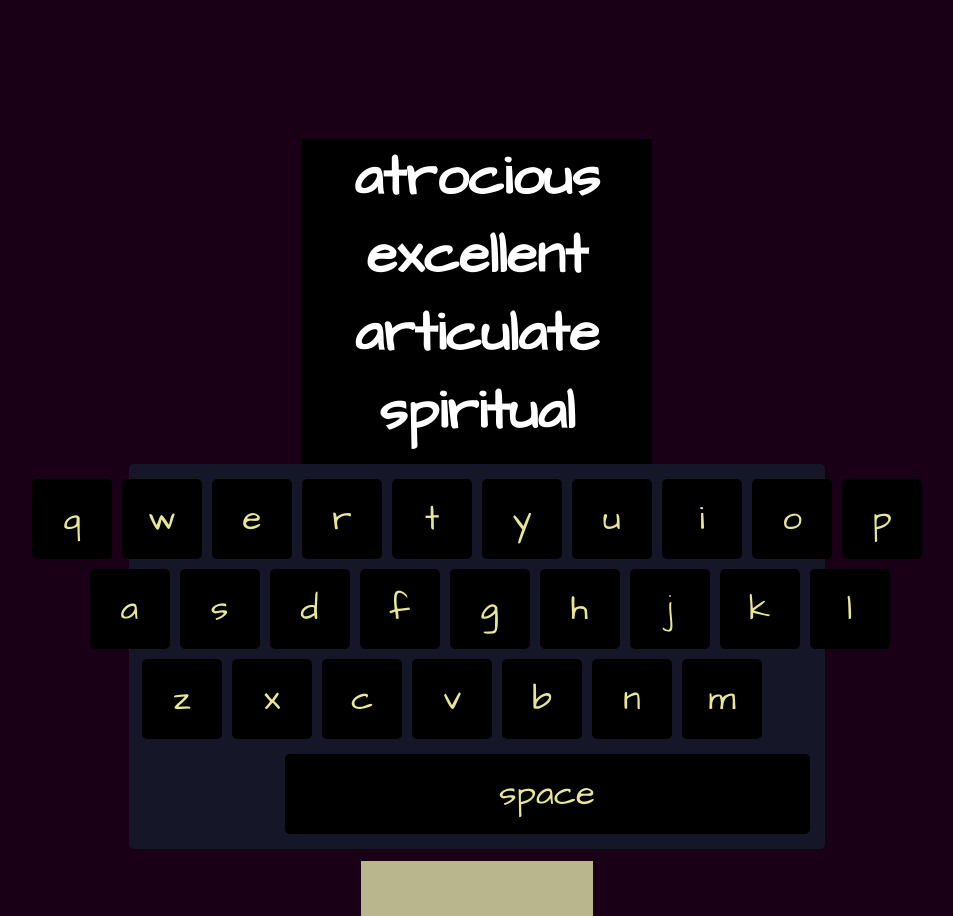
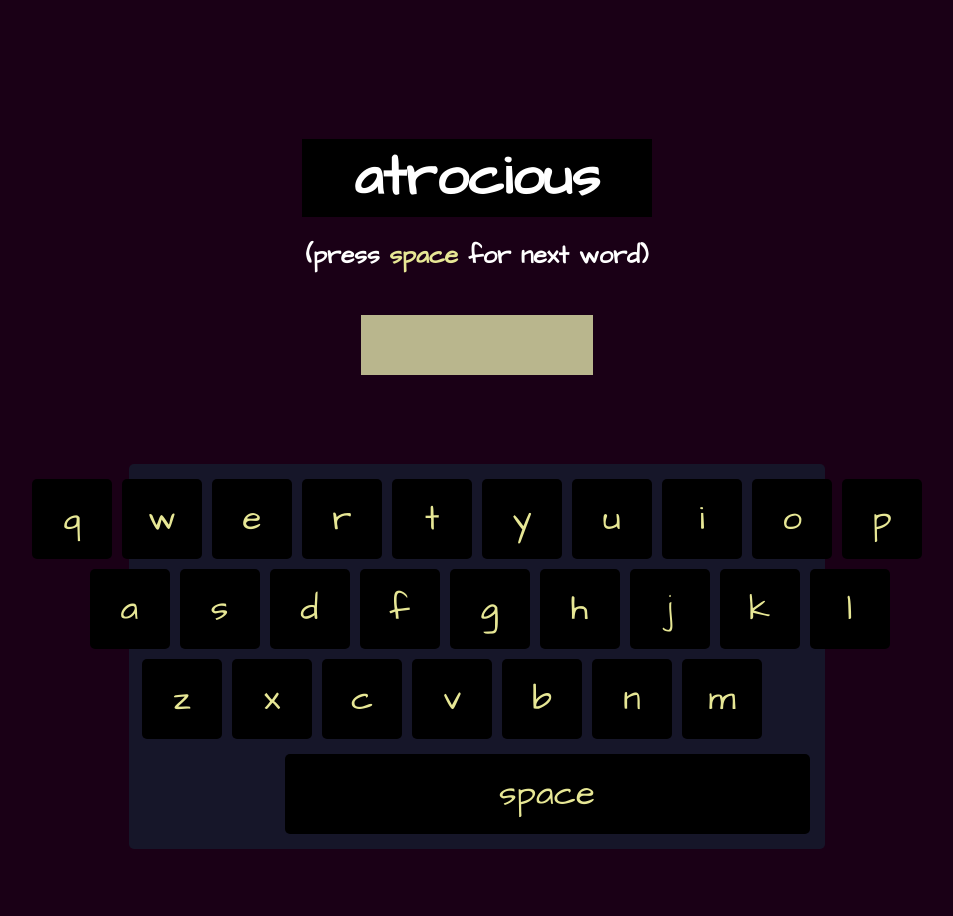
Before and after one commit to codenameuriel/fingerz, a React (Create React App) app: page / in a window 1280 px wide. Shown: the whole page, without its empty margins (163-1116 px from the left). After the commit the page ends 857 px from the top, so only its background shows below. Built offline with nearby package versions, Linux system fonts and the light colour scheme; a web font is replaced by a local one.

Commit message:
refactor logic to create words to render

```diff
--- a/src/components/WordList/WordList.js
+++ b/src/components/WordList/WordList.js
@@ -2,21 +2,33 @@ import React from 'react';
 import WordListStyles from './WordList.module.css';
 
 const WordList = props => {
-  const selectNineWords = arr => {
-    const selection = arr.filter((word, index) => {
-      return index <= 8;
-    });
+  const createWordRows = arr => {
+    const WORDSPERROW = 3;
+    const wordMatrix = [];
+    let wordRow = [];
 
-    return selection;
+    for (let word of arr) {
+      if (wordRow.length !== WORDSPERROW) wordRow.push(word);
+      if (wordRow.length === WORDSPERROW) {
+        wordMatrix.push(wordRow);
+        wordRow = [];
+      }
+    }
+
+    console.log(wordMatrix);
   }
 
   // once the words are selected
   // need to store in state a word list that excludes the words selected
 
+  // thinking that WordList should be a class component to connect to Redux store to store/dispatch newly updated word list
+  // also to retrieve that updated word list to continue rendering after the last word of the previously selected words is typed
+
   const showWord = () => {
     // return props.wordList[props.index];
 
-    return selectNineWords(props.wordList).join(' ');
+    createWordRows(props.wordList);
+    return props.wordList[props.index];
   }
 
   return (
```
